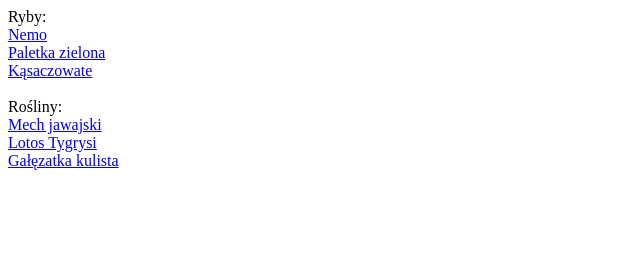
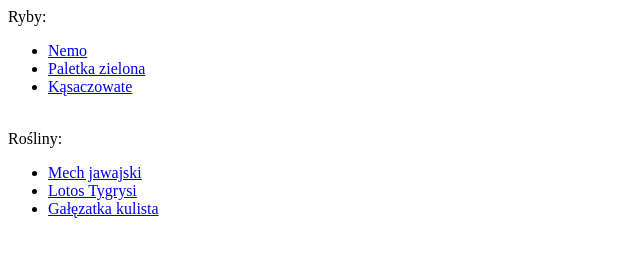
Before and after one commit to manuopo/Akwarium, a plain HTML site: page index.html in a window 1280 px wide. Shown: the whole page, without its empty margins (0-640 px from the left). Drawn offline with Linux system fonts and the light colour scheme.

Commit message:
zmiana na listy

```diff
--- a/index.html
+++ b/index.html
@@ -6,13 +6,16 @@
   </head>
   <body>
     Ryby:
-    <div class=ryba><a href="ryby/nemo.html">Nemo </a></div>
-    <div class=ryba><a href="ryby/paletkazielona.html">Paletka zielona </a></div>
-    <div class=ryba><a href="ryby/kasaczowate.html">Kąsaczowate </a></div><br>
+    <ul>
+      <li class=ryba><a href="ryby/nemo.html">Nemo </a></li>
+      <li class=ryba><a href="ryby/paletkazielona.html">Paletka zielona </a></li>
+      <li class=ryba><a href="ryby/kasaczowate.html">Kąsaczowate </a></li><br>
+    </ul>
     Rośliny:
-    <div class=roslina><a href="rosliny/mechjawajski.html">Mech jawajski </a></div>
-    <div class=roslina><a href="rosliny/lotostygrysi.html">Lotos Tygrysi </a></div>
-    <div class=roslina><a href="rosliny/galezatkakulista.html">Gałęzatka kulista </a></div>
-
+    <ul>
+      <li class=roslina><a href="rosliny/mechjawajski.html">Mech jawajski </a></li>
+      <li class=roslina><a href="rosliny/lotostygrysi.html">Lotos Tygrysi </a></li>
+      <li class=roslina><a href="rosliny/galezatkakulista.html">Gałęzatka kulista </a></li>
+    </ul>
   </body>
 </html>
```
